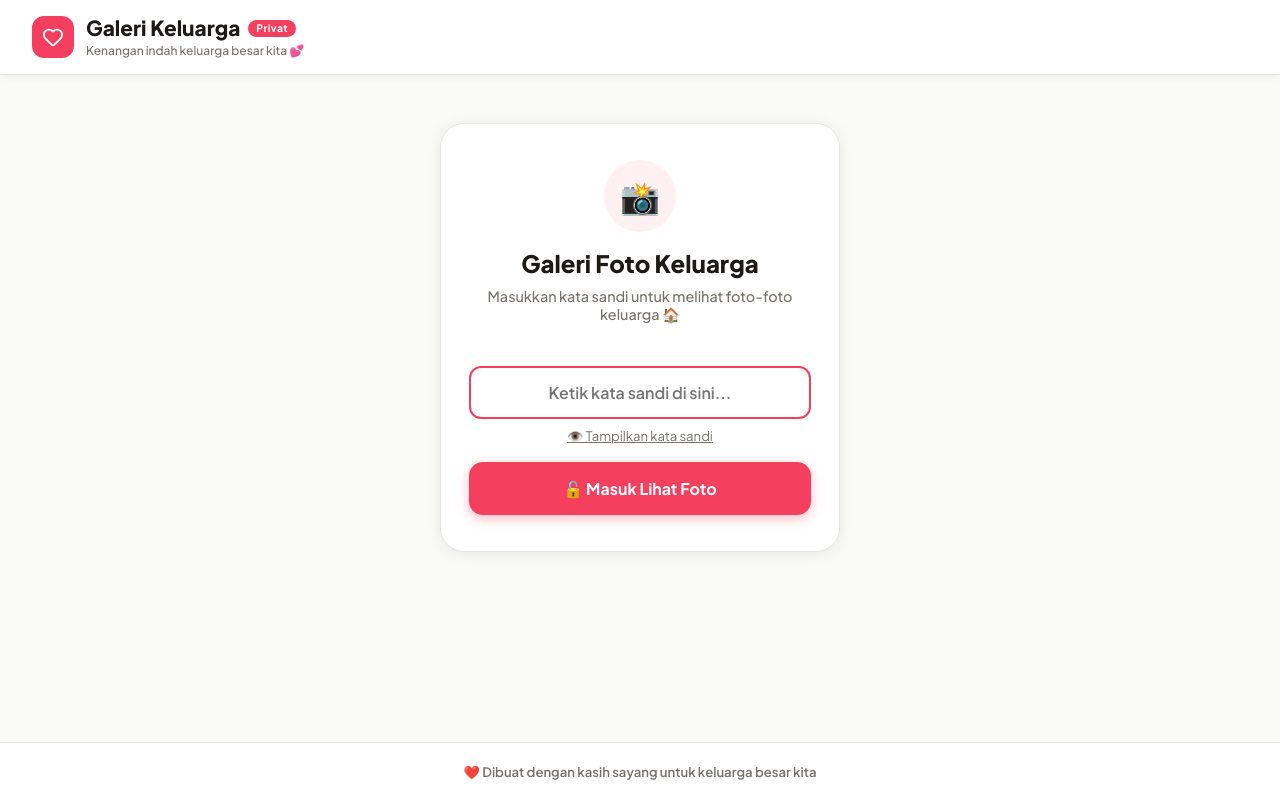
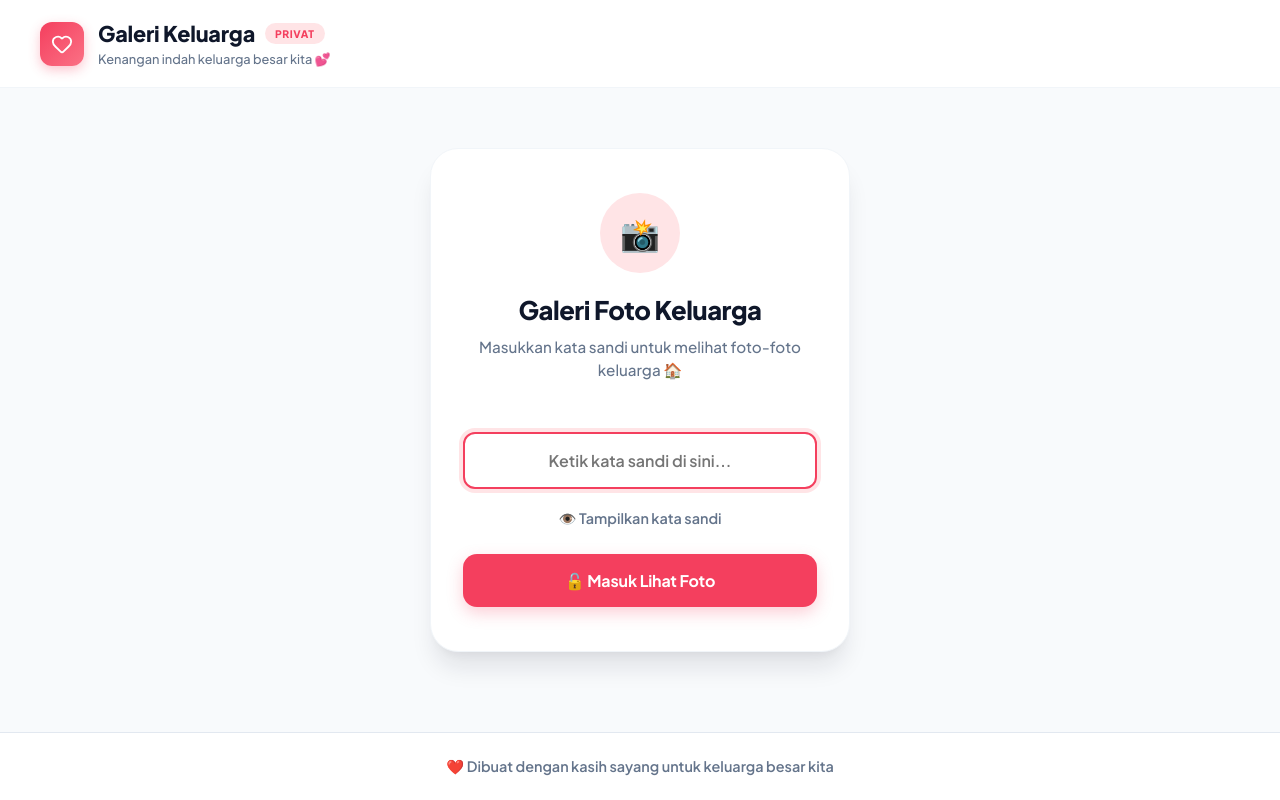
Before and after one commit to guabutuh/memorikeluarga, a React (Vite) app: page / in a window 1280 px wide. Built offline with nearby package versions, Linux system fonts and the light colour scheme.

Commit message:
style: premium UI upgrade

```diff
--- a/src/index.css
+++ b/src/index.css
@@ -16,51 +16,56 @@ body {
   position: relative;
 }
 
-/* Semua elemen tidak boleh lebih lebar dari layar */
 *, *::before, *::after {
   box-sizing: border-box;
   max-width: 100%;
 }
 
-/* Gambar selalu menyesuaikan container */
 img, video, iframe, embed, object {
   max-width: 100%;
   height: auto;
 }
 
-/* Input tidak boleh trigger zoom di iOS (min font-size 16px) */
 input, textarea, select {
   font-size: 16px !important;
 }
 
+:root {
+  /* Premium Soft Warm Palette */
+  --primary: #f43f5e; /* Elegant Rose */
+  --primary-light: #ffe4e6;
+  --primary-hover: #e11d48;
 
-:root {
-  --pink: #f43f5e;
-  --pink-light: #fda4af;
-  --pink-bg: #fff1f2;
-  --warm: #fb923c;
-  --text: #1c1917;
-  --text-muted: #78716c;
-  --border: #e7e5e4;
-  --white: #ffffff;
-  --radius: 16px;
-  --shadow: 0 2px 16px rgba(0,0,0,0.08);
+  --bg-main: #f8fafc; /* Very subtle cool off-white */
+  --bg-card: #ffffff;
+
+  --text-main: #0f172a; /* Slate 900 */
+  --text-muted: #64748b; /* Slate 500 */
+
+  --border-light: #f1f5f9;
+  --border-dark: #e2e8f0;
+
+  --radius-sm: 12px;
+  --radius-md: 20px;
+  --radius-lg: 28px;
+
+  /* Smooth, layered shadows for depth */
+  --shadow-sm: 0 2px 4px rgba(15, 23, 42, 0.04);
+  --shadow-md: 0 10px 15px -3px rgba(15, 23, 42, 0.08), 0 4px 6px -4px rgba(15, 23, 42, 0.04);
+  --shadow-lg: 0 20px 25px -5px rgba(15, 23, 42, 0.1), 0 8px 10px -6px rgba(15, 23, 42, 0.05);
 }
 
 html, body {
   margin: 0; padding: 0;
-  max-width: 100%;
-  overflow-x: hidden;
-  background: #fafaf9;
-  font-family: 'Plus Jakarta Sans', system-ui, sans-serif;
-  color: var(--text);
+  background: var(--bg-main);
+  font-family: 'Plus Jakarta Sans', system-ui, -apple-system, sans-serif;
+  color: var(--text-main);
   -webkit-font-smoothing: antialiased;
 }
 
-/* Penting: JANGAN animasi di img supaya tidak blur */
 * { box-sizing: border-box; margin: 0; padding: 0; }
 *:not(img) {
-  transition: background 0.2s, border-color 0.2s, color 0.2s, opacity 0.2s, box-shadow 0.2s;
+  transition: all 0.25s cubic-bezier(0.4, 0, 0.2, 1);
 }
 img {
   display: block;
@@ -72,380 +77,376 @@ img {
   min-height: 100vh;
   display: flex;
   flex-direction: column;
-  background: #fafaf9;
 }
 
 /* ═══ HEADER ═══ */
 .header {
-  background: var(--white);
-  border-bottom: 1px solid var(--border);
-  padding: 14px 20px;
+  background: rgba(255, 255, 255, 0.9);
+  backdrop-filter: blur(16px);
+  -webkit-backdrop-filter: blur(16px);
+  border-bottom: 1px solid var(--border-light);
+  padding: 16px 24px;
   display: flex;
   align-items: center;
   justify-content: space-between;
-  gap: 12px;
+  gap: 16px;
   position: sticky;
   top: 0;
   z-index: 100;
-  box-shadow: 0 1px 8px rgba(0,0,0,0.06);
 }
-@media(min-width:640px){ .header { padding: 16px 32px; } }
+@media(min-width:640px){ .header { padding: 20px 40px; } }
 
-.logo-section { display: flex; align-items: center; gap: 12px; }
+.logo-section { display: flex; align-items: center; gap: 14px; }
 
 .shield-icon-wrapper {
-  width: 42px; height: 42px;
-  background: var(--pink);
-  border-radius: 12px;
+  width: 44px; height: 44px;
+  background: linear-gradient(135deg, var(--primary), #fb7185);
+  border-radius: var(--radius-sm);
   display: flex; align-items: center; justify-content: center;
   color: white;
-  flex-shrink: 0;
+  box-shadow: 0 4px 12px rgba(244, 63, 94, 0.3);
 }
 
 .app-title-container h1 {
-  font-size: 1.1rem;
+  font-size: 1.15rem;
   font-weight: 800;
-  color: var(--text);
+  color: var(--text-main);
   display: flex;
   align-items: center;
-  gap: 8px;
-  line-height: 1.2;
+  gap: 10px;
+  letter-spacing: -0.01em;
 }
-@media(min-width:640px){ .app-title-container h1 { font-size: 1.3rem; } }
+@media(min-width:640px){ .app-title-container h1 { font-size: 1.35rem; } }
 
 .e2e-badge {
   font-size: 0.65rem;
-  background: var(--pink);
-  color: white;
-  padding: 2px 8px;
+  background: var(--primary-light);
+  color: var(--primary);
+  padding: 4px 10px;
   border-radius: 99px;
-  font-weight: 700;
-  letter-spacing: 0.04em;
+  font-weight: 800;
+  letter-spacing: 0.05em;
+  text-transform: uppercase;
 }
 
 .subtitle {
-  font-size: 0.75rem;
+  font-size: 0.8rem;
   color: var(--text-muted);
   font-weight: 500;
-  margin-top: 2px;
+  margin-top: 4px;
   display: none;
 }
 @media(min-width:640px){ .subtitle { display: block; } }
-
-.header-controls { display: flex; align-items: center; gap: 8px; }
 
 /* ═══ BUTTONS ═══ */
 .btn {
   font-family: inherit;
   font-weight: 700;
   border: none;
-  border-radius: 12px;
-  padding: 10px 20px;
+  border-radius: var(--radius-sm);
+  padding: 12px 24px;
   cursor: pointer;
   display: inline-flex;
   align-items: center;
   justify-content: center;
-  gap: 8px;
-  font-size: 0.9rem;
+  gap: 10px;
+  font-size: 0.95rem;
+  letter-spacing: -0.01em;
 }
-.btn:active { opacity: 0.8; transform: scale(0.97); }
+.btn:active { transform: scale(0.96); }
 
 .btn-primary {
-  background: var(--pink);
+  background: var(--primary);
   color: white;
-  box-shadow: 0 4px 12px rgba(244,63,94,0.35);
+  box-shadow: 0 6px 16px rgba(244, 63, 94, 0.25);
 }
-.btn-primary:hover { background: #e11d48; }
-
-.btn-danger {
-  background: #fee2e2;
-  color: #ef4444;
-  border: none;
-}
-.btn-danger:hover { background: #fecaca; }
+.btn-primary:hover { background: var(--primary-hover); transform: translateY(-1px); box-shadow: 0 8px 20px rgba(244, 63, 94, 0.3); }
 
 .btn-outline {
-  background: var(--white);
-  border: 1.5px solid var(--border);
-  color: var(--text);
+  background: var(--bg-card);
+  border: 1.5px solid var(--border-dark);
+  color: var(--text-main);
 }
-.btn-outline:hover { border-color: var(--pink); color: var(--pink); }
+.btn-outline:hover { border-color: var(--primary); color: var(--primary); background: var(--primary-light); }
 
 /* ═══ LOCK SCREEN ═══ */
 .lock-container {
-  max-width: 400px;
-  width: calc(100% - 32px);
-  margin: 48px auto 0;
-  background: var(--white);
-  border-radius: 24px;
-  padding: 36px 28px;
-  box-shadow: var(--shadow);
-  border: 1px solid var(--border);
+  max-width: 420px;
+  width: calc(100% - 40px);
+  margin: 60px auto 40px;
+  background: var(--bg-card);
+  border-radius: var(--radius-lg);
+  padding: 44px 32px;
+  box-shadow: var(--shadow-lg);
+  border: 1px solid var(--border-light);
   display: flex;
   flex-direction: column;
   align-items: center;
-  gap: 0;
 }
 .lock-header {
   display: flex; flex-direction: column;
-  align-items: center; width: 100%; margin-bottom: 24px;
+  align-items: center; width: 100%; margin-bottom: 32px;
 }
 .lock-icon-wrapper {
-  width: 72px; height: 72px;
-  background: var(--pink-bg);
+  width: 80px; height: 80px;
+  background: var(--primary-light);
   border-radius: 50%;
   display: flex; align-items: center; justify-content: center;
-  margin-bottom: 16px;
-  color: var(--pink);
+  margin-bottom: 20px;
 }
 .lock-title {
-  font-size: 1.5rem; font-weight: 800; color: var(--text);
-  text-align: center; line-height: 1.3;
+  font-size: 1.6rem; font-weight: 800; color: var(--text-main);
+  text-align: center; letter-spacing: -0.02em;
 }
 .lock-desc {
-  font-size: 0.9rem; color: var(--text-muted);
-  margin-top: 8px; text-align: center; font-weight: 500;
+  font-size: 0.95rem; color: var(--text-muted);
+  margin-top: 10px; text-align: center; font-weight: 500; line-height: 1.5;
 }
-.form-group { display: flex; flex-direction: column; gap: 8px; width: 100%; }
-.form-label { font-size: 0.9rem; font-weight: 700; color: var(--text); }
+.form-group { display: flex; flex-direction: column; gap: 12px; width: 100%; }
 .text-input {
-  width: 100%; padding: 14px 16px;
-  border: 2px solid var(--border);
-  border-radius: 12px;
+  width: 100%; padding: 16px 20px;
+  border: 2px solid var(--border-dark);
+  border-radius: var(--radius-sm);
   font-family: inherit;
-  font-size: 1rem; font-weight: 600;
-  color: var(--text);
-  background: #fafaf9;
+  font-size: 1.05rem; font-weight: 600;
+  color: var(--text-main);
+  background: var(--bg-main);
   outline: none;
+  transition: all 0.2s ease;
 }
-.text-input:focus { border-color: var(--pink); background: white; }
+.text-input:focus {
+  border-color: var(--primary);
+  background: white;
+  box-shadow: 0 0 0 4px var(--primary-light);
+}
 .reset-vault-link {
   background: none; border: none;
-  font-family: inherit; font-size: 0.82rem;
+  font-family: inherit; font-size: 0.9rem;
   color: var(--text-muted); cursor: pointer;
-  text-decoration: underline; padding: 0;
+  font-weight: 600; padding: 8px;
 }
-.reset-vault-link:hover { color: var(--pink); }
-.lock-footer-info {
-  display: flex; justify-content: space-between; align-items: center;
-  width: 100%; margin-top: 16px;
-  padding-top: 16px; border-top: 1px solid var(--border);
-  font-size: 0.78rem; color: var(--text-muted); font-weight: 600;
-}
+.reset-vault-link:hover { color: var(--primary); }
 
 /* ═══ GALLERY WORKSPACE ═══ */
 .vault-workspace {
-  max-width: 1200px; width: 100%;
+  max-width: 1400px; width: 100%;
   margin: 0 auto;
-  padding: 16px 12px 80px;
+  padding: 24px 16px 100px;
 }
-@media(min-width:640px){ .vault-workspace { padding: 24px 24px 80px; } }
+@media(min-width:640px){ .vault-workspace { padding: 32px 32px 100px; } }
 
 .vault-header-bar {
   display: flex; align-items: center;
   justify-content: space-between; flex-wrap: wrap;
-  gap: 12px; margin-bottom: 16px;
+  gap: 16px; margin-bottom: 24px;
 }
 
 /* ═══ FILTERS ═══ */
 .filters-bar {
-  display: flex; gap: 8px;
+  display: flex; gap: 10px;
   overflow-x: auto; -webkit-overflow-scrolling: touch;
-  scrollbar-width: none; padding-bottom: 4px;
-  margin-bottom: 16px;
+  scrollbar-width: none; padding-bottom: 8px;
+  margin-bottom: 24px;
 }
 .filters-bar::-webkit-scrollbar { display: none; }
 
 .filter-tab {
   flex: 0 0 auto;
-  padding: 8px 16px;
-  border: 2px solid var(--border);
+  padding: 10px 20px;
+  border: 1px solid var(--border-dark);
   border-radius: 99px;
-  background: white; cursor: pointer;
+  background: var(--bg-card); cursor: pointer;
   font-family: inherit; font-weight: 700;
-  font-size: 0.82rem; color: var(--text-muted);
-  white-space: nowrap;
+  font-size: 0.9rem; color: var(--text-muted);
+  box-shadow: var(--shadow-sm);
 }
-.filter-tab:hover { border-color: var(--pink-light); color: var(--pink); }
+.filter-tab:hover { border-color: var(--primary); color: var(--primary); }
 .filter-tab.active {
-  background: var(--pink); color: white;
-  border-color: var(--pink);
-  box-shadow: 0 2px 8px rgba(244,63,94,0.3);
+  background: var(--text-main); color: white;
+  border-color: var(--text-main);
+  box-shadow: 0 4px 12px rgba(15, 23, 42, 0.2);
 }
 
-/* ═══ PHOTO GRID — like Google Photos ═══ */
+/* ═══ PHOTO GRID ═══ */
 .photo-grid {
   display: grid;
   grid-template-columns: repeat(2, 1fr);
-  gap: 6px;
+  gap: 12px;
 }
-@media(min-width:480px){ .photo-grid { grid-template-columns: repeat(3, 1fr); gap: 8px; } }
-@media(min-width:768px){ .photo-grid { grid-template-columns: repeat(4, 1fr); gap: 10px; } }
-@media(min-width:1024px){ .photo-grid { grid-template-columns: repeat(5, 1fr); gap: 10px; } }
+@media(min-width:480px){ .photo-grid { grid-template-columns: repeat(3, 1fr); gap: 16px; } }
+@media(min-width:768px){ .photo-grid { grid-template-columns: repeat(4, 1fr); gap: 20px; } }
+@media(min-width:1024px){ .photo-grid { grid-template-columns: repeat(5, 1fr); gap: 24px; } }
+@media(min-width:1280px){ .photo-grid { grid-template-columns: repeat(6, 1fr); } }
 
 .photo-tile {
   position: relative;
   aspect-ratio: 1;
   overflow: hidden;
-  border-radius: 8px;
-  background: #e7e5e4;
-  cursor: pointer;
+  border-radius: var(--radius-sm);
+  background: var(--border-light);
+  cursor: zoom-in;
+  box-shadow: var(--shadow-sm);
 }
-@media(min-width:640px){ .photo-tile { border-radius: 10px; } }
+@media(min-width:640px){ .photo-tile { border-radius: var(--radius-md); } }
 
 .photo-tile img {
   width: 100%; height: 100%;
   object-fit: cover;
-  transition: transform 0.3s ease;
+  transition: transform 0.4s cubic-bezier(0.4, 0, 0.2, 1);
 }
-.photo-tile:hover img { transform: scale(1.04); }
+.photo-tile:hover img { transform: scale(1.05); }
 
 .photo-tile-badge {
-  position: absolute; top: 6px; left: 6px;
-  background: rgba(0,0,0,0.55);
-  color: white; font-size: 0.65rem; font-weight: 700;
-  padding: 2px 7px; border-radius: 99px;
-  backdrop-filter: blur(4px);
-  letter-spacing: 0.03em;
-}
-
-.photo-tile-loading {
-  width: 100%; height: 100%;
-  display: flex; align-items: center; justify-content: center;
-  color: #d6d3d1; font-size: 1.5rem;
+  position: absolute; bottom: 10px; left: 10px;
+  background: rgba(255,255,255,0.9);
+  color: var(--text-main); font-size: 0.7rem; font-weight: 800;
+  padding: 4px 10px; border-radius: 99px;
+  backdrop-filter: blur(8px);
+  box-shadow: 0 2px 8px rgba(0,0,0,0.1);
 }
 
 /* ═══ LIGHTBOX ═══ */
 .lightbox-overlay {
   position: fixed; inset: 0; z-index: 1000;
-  background: rgba(0,0,0,0.95);
+  background: rgba(15, 23, 42, 0.95);
+  backdrop-filter: blur(8px);
+  -webkit-backdrop-filter: blur(8px);
   display: flex; align-items: center; justify-content: center;
   padding: 16px;
 }
 .lightbox-img {
   max-width: 96vw; max-height: 88vh;
-  border-radius: 8px; object-fit: contain;
+  border-radius: var(--radius-sm); object-fit: contain;
+  box-shadow: 0 20px 40px rgba(0,0,0,0.4);
 }
 .lightbox-close {
-  position: absolute; top: 16px; right: 16px;
-  background: rgba(255,255,255,0.15); border: none;
-  border-radius: 50%; width: 44px; height: 44px;
+  position: absolute; top: 20px; right: 20px;
+  background: rgba(255,255,255,0.1); border: none;
+  border-radius: 50%; width: 48px; height: 48px;
   color: white; cursor: pointer;
   display: flex; align-items: center; justify-content: center;
   backdrop-filter: blur(8px);
 }
+.lightbox-close:hover { background: rgba(255,255,255,0.2); transform: scale(1.1); }
+
 .lightbox-caption {
-  position: absolute; bottom: 20px; left: 50%;
+  position: absolute; bottom: 30px; left: 50%;
   transform: translateX(-50%);
-  color: rgba(255,255,255,0.8); font-size: 0.85rem;
-  font-weight: 600; text-align: center;
-  background: rgba(0,0,0,0.4); padding: 6px 16px;
-  border-radius: 99px; backdrop-filter: blur(4px);
-  max-width: 80vw; white-space: nowrap;
-  overflow: hidden; text-overflow: ellipsis;
+  color: var(--text-main); font-size: 0.9rem;
+  font-weight: 700; text-align: center;
+  background: rgba(255,255,255,0.9); padding: 10px 24px;
+  border-radius: 99px; box-shadow: 0 4px 12px rgba(0,0,0,0.2);
 }
 
 /* ═══ EMPTY STATE ═══ */
 .empty-state {
-  text-align: center; padding: 64px 24px;
-  color: var(--text-muted);
+  text-align: center; padding: 80px 24px;
+  background: var(--bg-card);
+  border-radius: var(--radius-lg);
+  border: 2px dashed var(--border-dark);
 }
-.empty-state .emoji { font-size: 3.5rem; margin-bottom: 16px; }
-.empty-state h3 { font-size: 1.2rem; font-weight: 800; color: var(--text); margin-bottom: 8px; }
-.empty-state p { font-size: 0.9rem; max-width: 280px; margin: 0 auto; line-height: 1.6; }
+.empty-state .emoji { font-size: 4rem; margin-bottom: 20px; }
+.empty-state h3 { font-size: 1.4rem; font-weight: 800; color: var(--text-main); margin-bottom: 12px; }
+.empty-state p { font-size: 1rem; color: var(--text-muted); max-width: 320px; margin: 0 auto; line-height: 1.6; }
 
 /* ═══ UPLOAD FLOATING BUTTON ═══ */
 .fab-upload {
-  position: fixed; bottom: 24px; right: 20px; z-index: 200;
-  width: 56px; height: 56px;
-  background: var(--pink); color: white;
+  position: fixed; bottom: 30px; right: 24px; z-index: 200;
+  width: 64px; height: 64px;
+  background: var(--text-main); color: white;
   border: none; border-radius: 50%; cursor: pointer;
   display: flex; align-items: center; justify-content: center;
-  box-shadow: 0 4px 20px rgba(244,63,94,0.45);
-  font-size: 1.5rem;
+  box-shadow: 0 8px 24px rgba(15, 23, 42, 0.3);
+  font-size: 2rem;
+  transition: transform 0.3s cubic-bezier(0.34, 1.56, 0.64, 1);
 }
-.fab-upload:active { transform: scale(0.93); }
+.fab-upload:hover { transform: scale(1.08) translateY(-4px); }
+.fab-upload:active { transform: scale(0.95); }
 
 /* ═══ UPLOAD PANEL (sheet) ═══ */
 .upload-sheet-overlay {
   position: fixed; inset: 0; z-index: 300;
-  background: rgba(0,0,0,0.5);
+  background: rgba(15, 23, 42, 0.6);
+  backdrop-filter: blur(4px);
+  -webkit-backdrop-filter: blur(4px);
   display: flex; align-items: flex-end; justify-content: center;
 }
 .upload-sheet {
-  background: white; border-radius: 24px 24px 0 0;
-  padding: 24px 20px 40px;
-  width: 100%; max-width: 560px;
-  display: flex; flex-direction: column; gap: 16px;
+  background: var(--bg-card); border-radius: var(--radius-lg) var(--radius-lg) 0 0;
+  padding: 24px 24px 48px;
+  width: 100%; max-width: 600px;
+  display: flex; flex-direction: column; gap: 20px;
+  box-shadow: 0 -10px 40px rgba(0,0,0,0.1);
+  animation: slideUp 0.4s cubic-bezier(0.16, 1, 0.3, 1);
 }
 .sheet-handle {
-  width: 36px; height: 4px; background: #d6d3d1;
-  border-radius: 99px; margin: 0 auto 8px;
+  width: 48px; height: 6px; background: var(--border-dark);
+  border-radius: 99px; margin: 0 auto 12px;
 }
 .category-select-grid {
-  display: grid; grid-template-columns: repeat(2, 1fr); gap: 8px;
+  display: grid; grid-template-columns: repeat(2, 1fr); gap: 12px;
 }
 .btn-select-category {
-  padding: 12px; border-radius: 12px;
-  border: 2px solid var(--border);
-  background: #fafaf9;
+  padding: 16px; border-radius: var(--radius-sm);
+  border: 2px solid var(--border-light);
+  background: var(--bg-main);
   font-family: inherit; font-weight: 700;
-  font-size: 0.88rem; color: var(--text);
+  font-size: 0.95rem; color: var(--text-muted);
   cursor: pointer;
 }
 .btn-select-category.active {
-  background: var(--pink-bg);
-  border-color: var(--pink); color: var(--pink);
+  background: var(--primary-light);
+  border-color: var(--primary); color: var(--primary);
 }
 
 /* ═══ DROPZONE ═══ */
 .dropzone {
-  border: 2px dashed var(--pink-light);
-  border-radius: 16px; padding: 32px 20px;
+  border: 2px dashed var(--border-dark);
+  border-radius: var(--radius-md); padding: 40px 24px;
   text-align: center; position: relative; cursor: pointer;
-  background: var(--pink-bg);
+  background: var(--bg-main);
   display: flex; flex-direction: column;
-  align-items: center; gap: 12px;
+  align-items: center; gap: 16px;
 }
-.dropzone:hover { border-color: var(--pink); }
+.dropzone:hover { border-color: var(--primary); background: var(--primary-light); }
 .dropzone-file-input {
   position: absolute; inset: 0; width: 100%; height: 100%;
   opacity: 0; cursor: pointer;
 }
 .dropzone-icon-wrapper {
-  width: 56px; height: 56px; background: white;
+  width: 64px; height: 64px; background: white;
   border-radius: 50%; display: flex;
   align-items: center; justify-content: center;
-  color: var(--pink); box-shadow: 0 2px 8px rgba(244,63,94,0.15);
+  color: var(--primary); box-shadow: var(--shadow-sm);
 }
 
 /* ═══ VAULT STATUS ═══ */
 .vault-status-badge {
-  display: inline-flex; align-items: center; gap: 6px;
-  background: #f0fdf4; color: #16a34a;
+  display: inline-flex; align-items: center; gap: 8px;
+  background: #f0fdf4; color: #15803d;
   border: 1px solid #bbf7d0;
-  padding: 5px 12px; border-radius: 99px;
-  font-weight: 700; font-size: 0.78rem;
+  padding: 6px 14px; border-radius: 99px;
+  font-weight: 700; font-size: 0.85rem;
 }
 .status-dot {
   width: 8px; height: 8px; background: #22c55e;
-  border-radius: 50%; animation: blink 2s infinite;
+  border-radius: 50%; animation: blink 2.5s infinite;
 }
 @keyframes blink {
   0%,100% { opacity: 1; }
-  50% { opacity: 0.4; }
+  50% { opacity: 0.3; }
 }
 
 /* ═══ FOOTER ═══ */
 .footer {
-  border-top: 1px solid var(--border);
-  padding: 20px 24px;
-  background: white;
+  border-top: 1px solid var(--border-dark);
+  padding: 24px;
+  background: var(--bg-card);
   text-align: center;
-  font-size: 0.82rem; color: var(--text-muted); font-weight: 600;
+  font-size: 0.9rem; color: var(--text-muted); font-weight: 600;
 }
 
 /* ═══ ANIMATIONS ═══ */
 @keyframes fadeIn { from { opacity: 0; } to { opacity: 1; } }
-@keyframes slideUp { from { transform: translateY(20px); opacity: 0; } to { transform: translateY(0); opacity: 1; } }
+@keyframes slideUp { from { transform: translateY(100%); } to { transform: translateY(0); } }
 @keyframes spin { from { transform: rotate(0deg); } to { transform: rotate(360deg); } }
```
